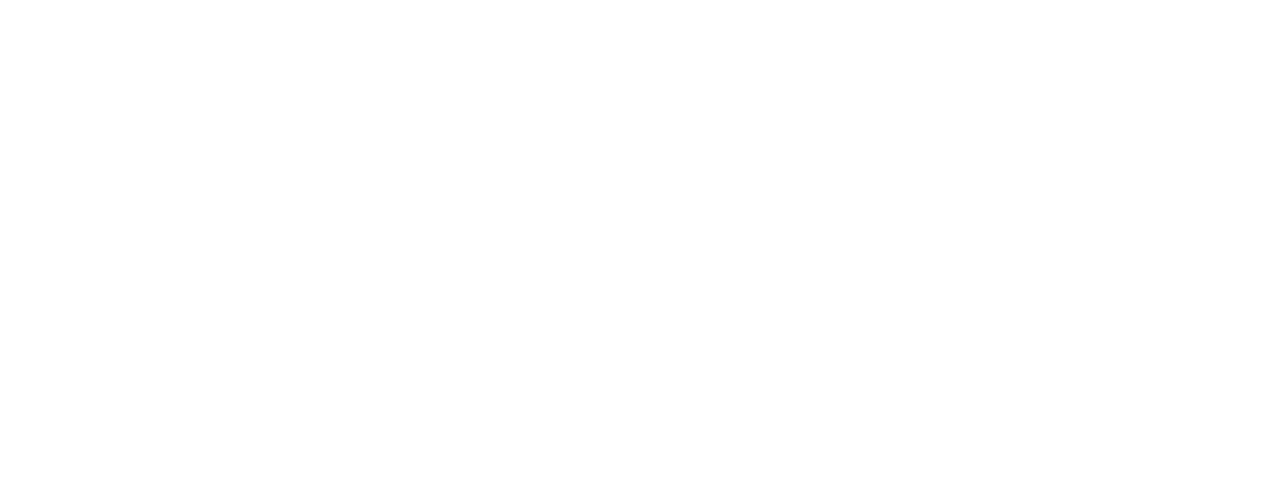
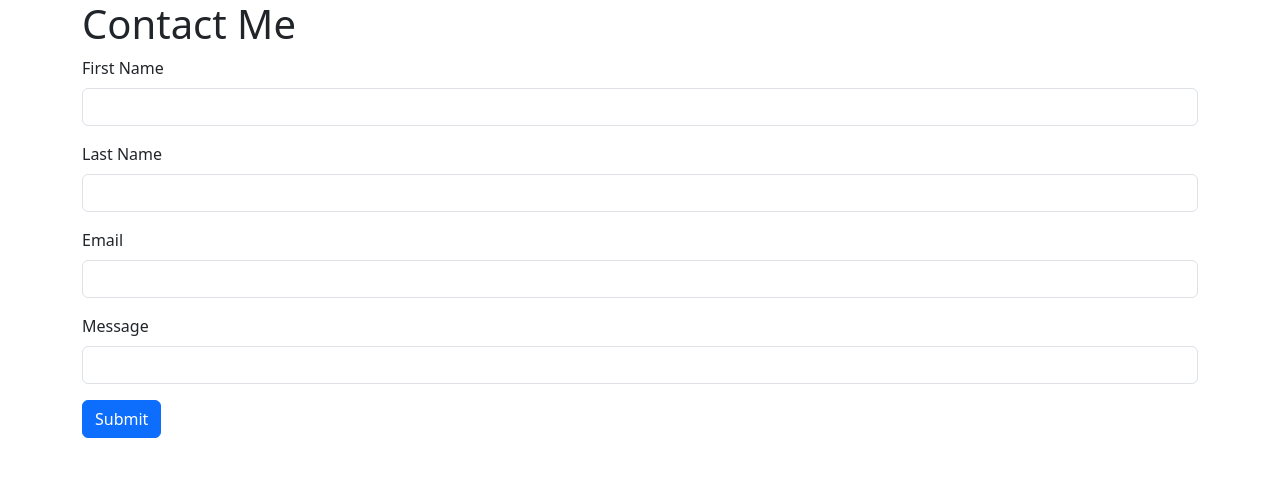
Before and after one commit to NanxinLuo/helloWorld2, a Flask app: page /contact in a window 1280 px wide. Before the commit the part shown is empty. Shown: the top 477 px of the page. Run offline with Flask 3, Linux system fonts and the light colour scheme.

Commit message:
Added HTML page on "Contact Me", allow users to check submission

```diff
--- a/app.py
+++ b/app.py
@@ -23,9 +23,12 @@ def favorite_course():
     course_number=request.args.get('course_number')
     return render_template('favorite_course.html',subject=subject,course_number=course_number)
 
-@app.route('/contact')
+@app.route('/contact',methods=['GET','POST'])
 def contact():
-    return render_template('contact.html')
+    if request.method == 'POST':
+        return render_template('contact.html',form_submitted=True)
+    else:
+        return render_template('contact.html')
 
 
 
--- a/templates/contact.html
+++ b/templates/contact.html
@@ -3,8 +3,72 @@
 <head>
     <meta charset="UTF-8">
     <title>Contact</title>
+    <link href="https://cdn.jsdelivr.net/npm/bootstrap@5.3.3/dist/css/bootstrap.min.css" rel="stylesheet" integrity="sha384-QWTKZyjpPEjISv5WaRU9OFeRpok6YctnYmDr5pNlyT2bRjXh0JMhjY6hW+ALEwIH" crossorigin="anonymous">
+    <script src="https://cdn.jsdelivr.net/npm/@popperjs/core@2.11.8/dist/umd/popper.min.js" integrity="sha384-I7E8VVD/ismYTF4hNIPjVp/Zjvgyol6VFvRkX/vR+Vc4jQkC+hVqc2pM8ODewa9r" crossorigin="anonymous"></script>
+    <script src="https://cdn.jsdelivr.net/npm/bootstrap@5.3.3/dist/js/bootstrap.min.js" integrity="sha384-0pUGZvbkm6XF6gxjEnlmuGrJXVbNuzT9qBBavbLwCsOGabYfZo0T0to5eqruptLy" crossorigin="anonymous"></script>
+
 </head>
 <body>
+<div class="container">
+
+<h1>Contact Me</h1>
+
+{% if form_submitted %}
+    <div class="col-12">
+        <h2>Thank you for completing my form!</h2>
+    </div>
+    <div class="mb-3">
+        <p>First Name:</p>
+    </div>
+    <div class="mb-3">
+        <p>{{ request.form.get('first_name')}}</p>
+    </div>
+    <div class="mb-3">
+        <p>Last Name:</p>
+    </div>
+    <div class="mb-3">
+        <p>{{ request.form.get('last_name')}}</p>
+    </div>
+    <div class="mb-3">
+        <p>Email:</p>
+    </div>
+    <div class="mb-3">
+        <p>{{ request.form.get('email')}}</p>
+    </div>
+    <div class="mb-3">
+        <p>Message:</p>
+    </div>
+    <div class="mb-3">
+        <p>{{ request.form.get('message')}}</p>
+    </div>
+
+<p><a href="{{ url_for('contact') }}">Complete Form Again</a></p>
+
+{% else %}
+
+<form action="{{ url_for('contact')}}" method="post">
+  <div class="mb-3">
+    <label for="first_name" class="form-label">First Name</label>
+    <input type="text" class="form-control" id="first_name" name="first_name">
+  </div>
+  <div class="mb-3">
+    <label for="last_name" class="form-label">Last Name</label>
+    <input type="text" class="form-control" id="last_name" name="last_name">
+  </div>
+  <div class="mb-3">
+    <label for="email" class="form-label">Email</label>
+    <input type="email" class="form-control" id="email" name="email">
+  </div>
+  <div class="mb-3">
+    <label for="message" class="form-label">Message</label>
+    <input type="text" class="form-control" id="message" name="message">
+  </div>
+  <div>
+     <button type="submit" class="btn btn-primary">Submit</button>
+  </div>
+</form>
+{% endif %}
+</div>
 
 </body>
 </html>
```
